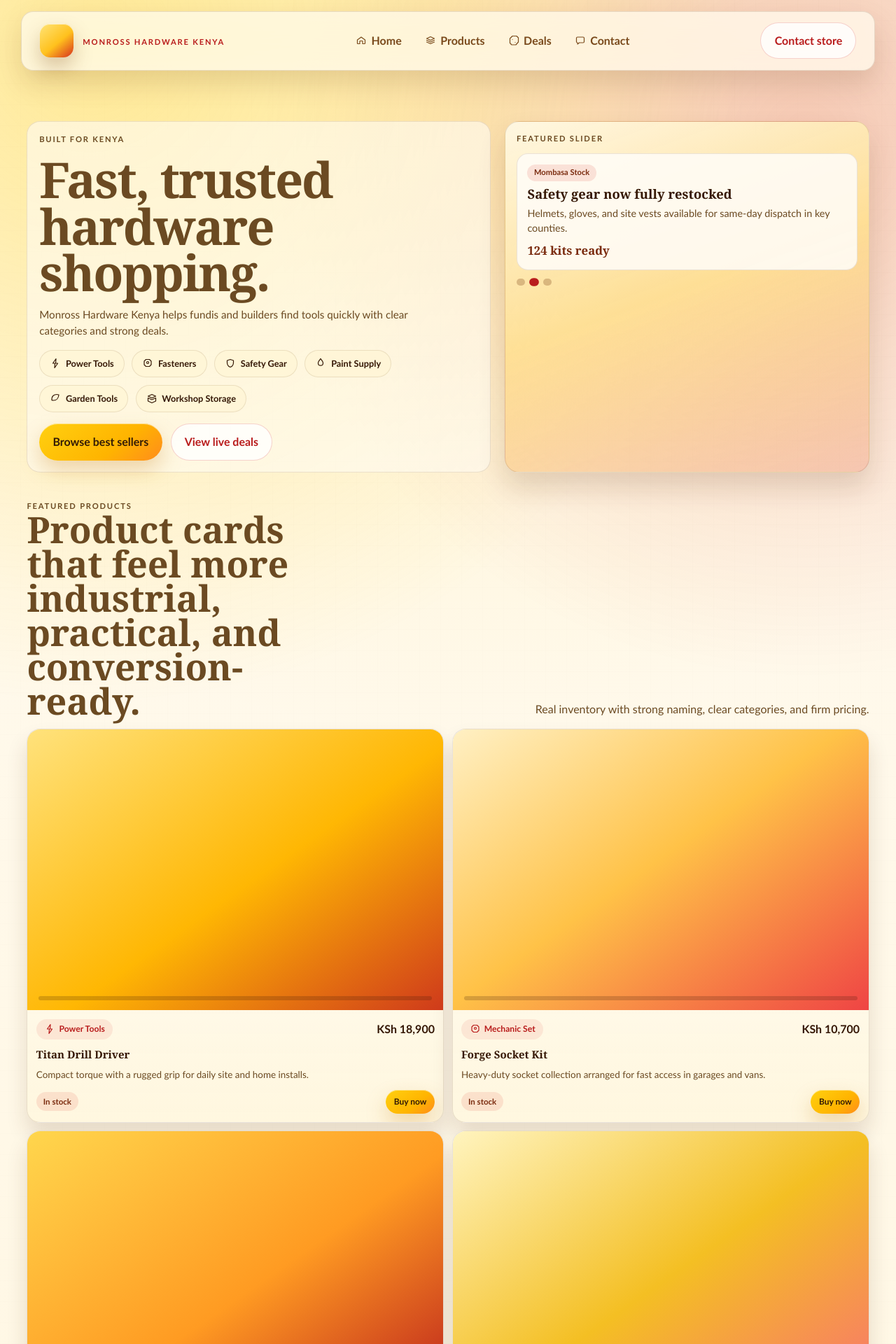
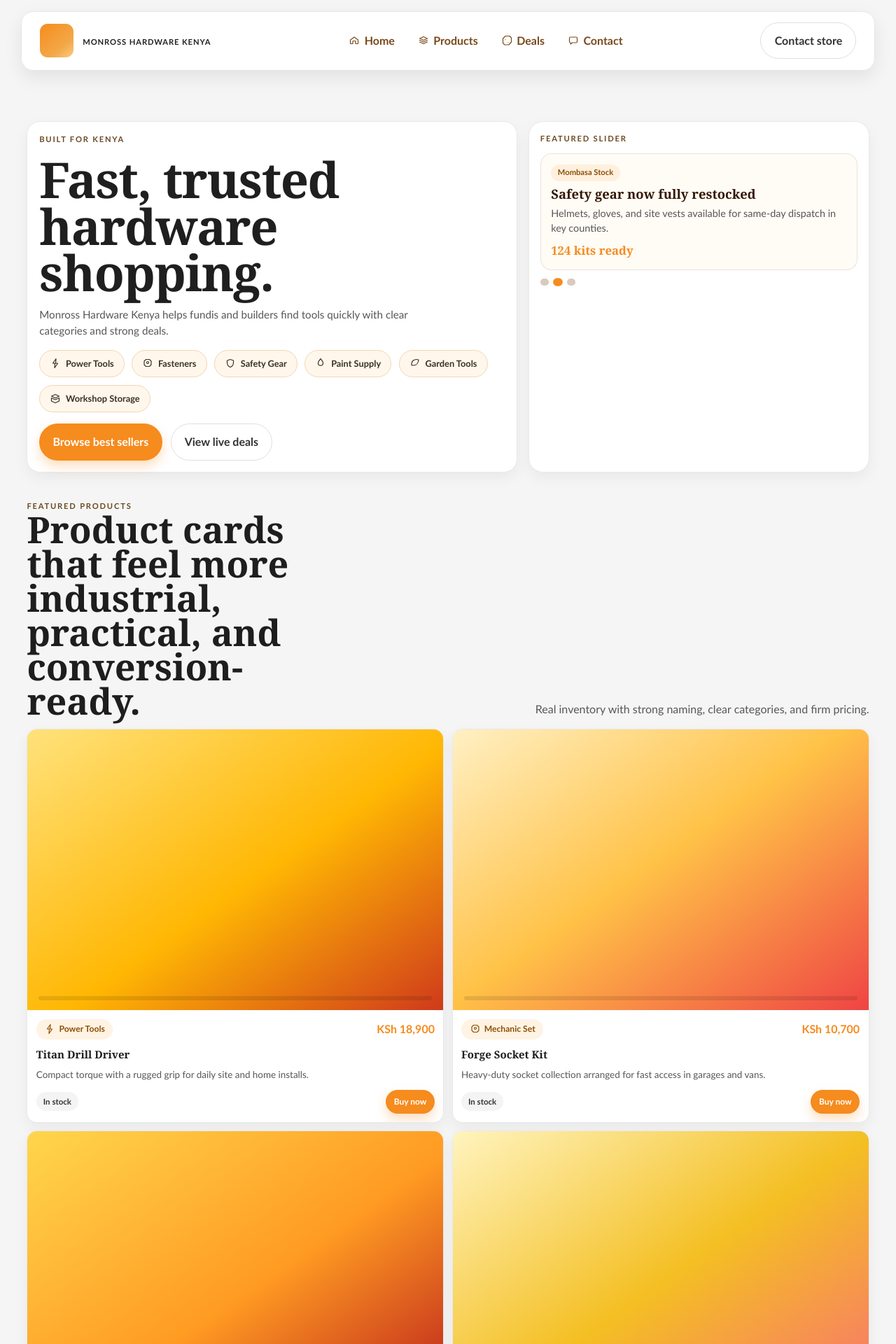
Before and after one commit to kellyworkos00-droid/monrose, a React (Vite) app: page / in a window 1280 px wide. Shown: the top 1920 px of the page at 70% size. Built offline with nearby package versions, Linux system fonts and the light colour scheme.

Commit message:
Apply Jumia-inspired marketplace styling

```diff
--- a/src/App.css
+++ b/src/App.css
@@ -921,3 +921,175 @@
     display: flex;
   }
 }
+
+/* Jumia-inspired marketplace overrides */
+.page-shell {
+  background: #f5f5f5;
+}
+
+.page-shell::before,
+.page-shell::after {
+  display: none;
+}
+
+.topbar {
+  border: 1px solid #e6e6e6;
+  background: rgba(255, 255, 255, 0.96);
+  box-shadow: 0 10px 26px rgba(0, 0, 0, 0.08);
+}
+
+.brand-mark {
+  border-radius: 0.7rem;
+  background: linear-gradient(140deg, #f68b1e, #f3a847 68%, #fbc981);
+  box-shadow: none;
+}
+
+.brand-copy span {
+  letter-spacing: 0.08em;
+  color: #222;
+}
+
+.nav-item {
+  border-radius: 0.6rem;
+  color: #3b3b3b;
+}
+
+.nav-item:hover {
+  border-color: #ececec;
+  background: #fff3e6;
+}
+
+.button,
+.product-actions .button {
+  background: #f68b1e;
+  color: #fff;
+  box-shadow: 0 8px 16px rgba(246, 139, 30, 0.28);
+}
+
+.button-secondary {
+  background: #fff;
+  color: #333;
+  border: 1px solid #dfdfdf;
+}
+
+.hero-section {
+  gap: 1rem;
+  grid-template-columns: minmax(0, 1.18fr) minmax(16.5rem, 0.82fr);
+}
+
+.hero-copy,
+.hero-slider-card,
+.product-card,
+.highlight-banner,
+.footer-card,
+.footer-panel {
+  background: #fff;
+  border: 1px solid #e9e9e9;
+  box-shadow: 0 8px 20px rgba(0, 0, 0, 0.05);
+}
+
+.hero-copy h1 {
+  color: #1f1f1f;
+  letter-spacing: -0.02em;
+}
+
+.hero-copy p,
+.section-heading p,
+.highlight-copy p,
+.footer-copy p,
+.product-copy p,
+.hero-slide p {
+  color: #575757;
+}
+
+.category-pill {
+  background: #fff7ec;
+  border-color: #f2d6b3;
+  color: #3a3127;
+}
+
+.hero-slide-label {
+  color: #8b4d07;
+  background: #fff0de;
+}
+
+.hero-slide strong {
+  color: #f68b1e;
+}
+
+.hero-slide-dots button.is-active {
+  background: #f68b1e;
+}
+
+.section-heading h2,
+.highlight-copy h2,
+.footer-cta h2,
+.product-copy h3 {
+  color: #1e1e1e;
+}
+
+.product-card {
+  border-radius: 0.9rem;
+}
+
+.product-image::after {
+  background: rgba(0, 0, 0, 0.1);
+}
+
+.product-tag {
+  background: #fff3e3;
+  color: #8d4e06;
+}
+
+.product-price {
+  color: #f68b1e;
+}
+
+.product-availability {
+  background: #f4f4f4;
+  color: #333;
+}
+
+.deal-banner {
+  background: linear-gradient(120deg, #f68b1e, #f3a847 60%, #f7c183);
+}
+
+.deal-metrics {
+  color: #2c2c2c;
+  background: rgba(255, 255, 255, 0.6);
+}
+
+.floating-nav {
+  background: rgba(255, 255, 255, 0.97);
+  border: 1px solid #e8e8e8;
+}
+
+.floating-nav a:first-child {
+  color: #f68b1e;
+  background: #fff1df;
+}
+
+@media (max-width: 1100px) {
+  .hero-section {
+    grid-template-columns: 1fr;
+  }
+}
+
+@media (max-width: 760px) {
+  .topbar {
+    border-radius: 0.8rem;
+  }
+
+  .hero-copy,
+  .hero-slider-card {
+    padding: 0.85rem;
+  }
+
+  .products-grid {
+    gap: 0.4rem;
+  }
+
+  .product-card {
+    border-radius: 0.75rem;
+  }
+}
```
